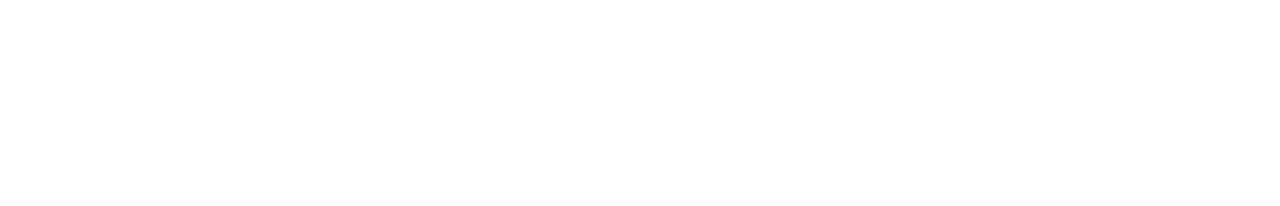
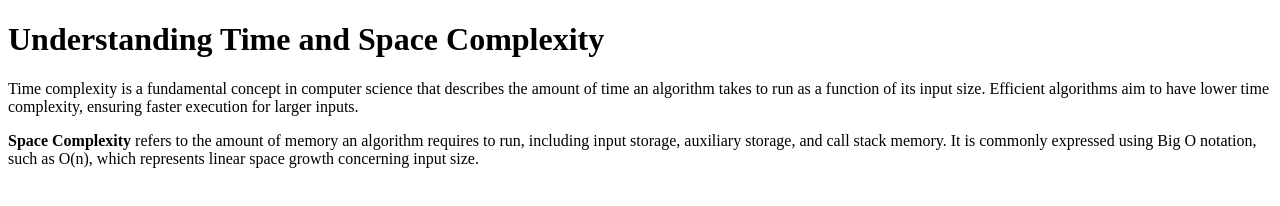
Before and after one commit to acciojob/time-and-space-complexity-Amaan1911, a website: page main.html in a window 1280 px wide. Drawn offline with Linux system fonts and the light colour scheme.

Commit message:
created a submission

```diff
--- a/main.html
+++ b/main.html
@@ -8,6 +8,12 @@
 
 <body>
 	<!-- the entire body must be written by student -->
+	   <h1>Understanding Time and Space Complexity</h1>
+
+    <p>Time complexity is a fundamental concept in computer science that describes the amount of time an algorithm takes to run as a function of its input size. Efficient algorithms aim to have lower time complexity, ensuring faster execution for larger inputs.</p>
+
+    <p><b>Space Complexity</b> refers to the amount of memory an algorithm requires to run, including input storage, auxiliary storage, and call stack memory. It is commonly expressed using Big O notation, such as O(n), which represents linear space growth concerning input size.</p>
+
     <script type="text/javascript" src="./script.js">
 </script>
 
```
